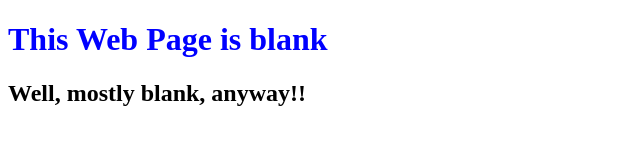
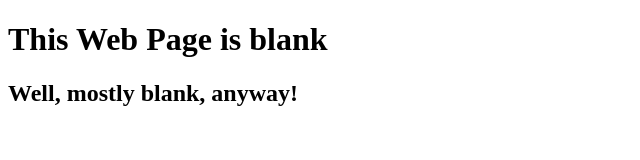
Before and after one commit to mueslixx/main_sapcloud, a plain HTML site: page index.html in a window 1280 px wide. Shown: the whole page, without its empty margins (0-640 px from the left). Drawn offline with Linux system fonts and the light colour scheme.

Commit message:
Revert "added blue color to h1"
This reverts commit 39500346f4ab66127535b0991a4a8fe9837329d6.

```diff
--- a/index.html
+++ b/index.html
@@ -5,7 +5,9 @@
 		<title>	Page of Quotations	</title>
 	</head>
 	<body>
-		<h1 style = "color:Blue"> This Web Page is blank	</h1>
-		<h2> Well, mostly blank, anyway!!</h2>
+		<h1>
+			This Web Page is blank
+		</h1>
+		<h2> Well, mostly blank, anyway!</h2>
 	</body>
 </html>
```
